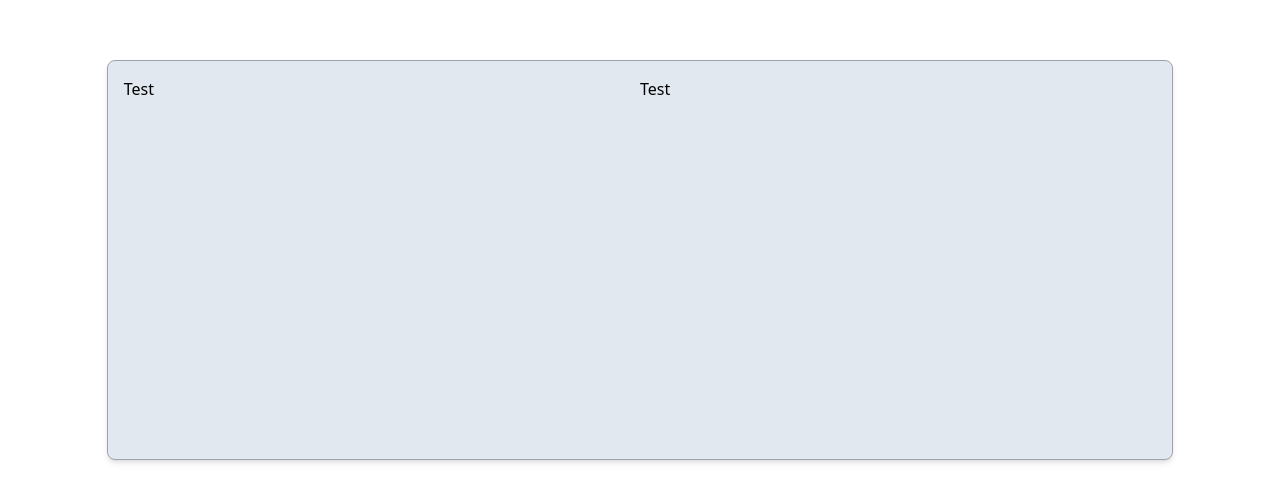
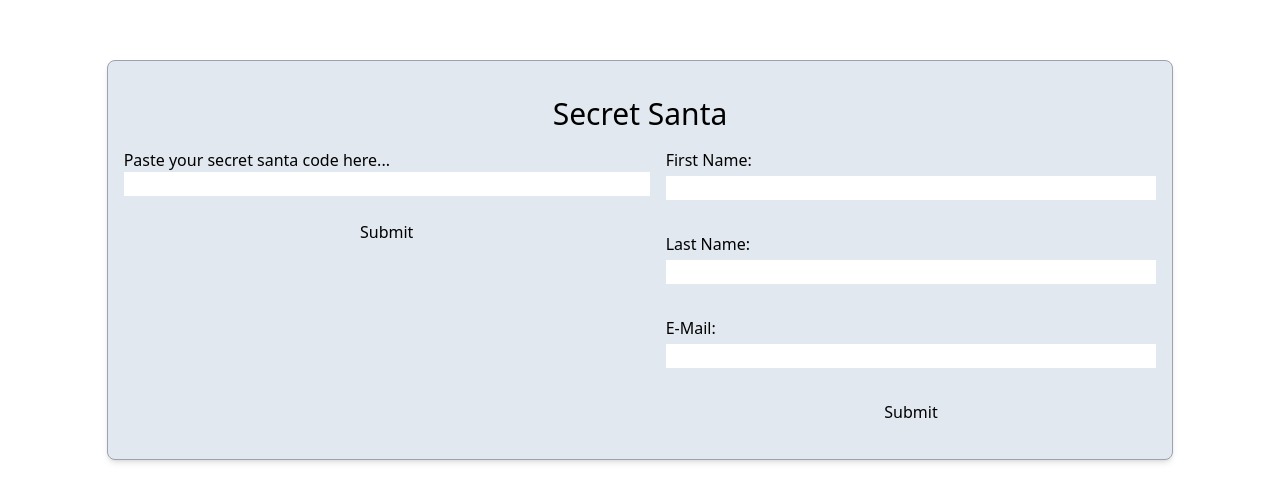
Before and after one commit to migueltinembart/secret-santa, a React (Vite) app in the folder client/: page / in a window 1280 px wide. Shown: the part 140-642 px from the top of the page. Built offline with nearby package versions, Linux system fonts and the light colour scheme.

Commit message:
added zustand for state management

```diff
--- a/client/src/App.tsx
+++ b/client/src/App.tsx
@@ -1,12 +1,47 @@
+import { useState } from "react";
 import Box from "./components/Box";
-
+import { secretSantaCodeStore } from "./state/formState";
 function App() {
+  const code = secretSantaCodeStore((state) => state.code);
   return (
     <>
       <div className="w-screen h-screen flex flex-row justify-center items-center">
-        <Box split={true}>
-          <div>Test</div>
-          <div>Test</div>
+        <Box grid rows={2} cols={2}>
+          <div className="col-span-2 text-center text-3xl">Secret Santa</div>
+          <form
+            action="/index/:id"
+            method="get"
+            className="flex flex-col justify-start"
+          >
+            <label htmlFor="secret-santa-codebox">
+              Paste your secret santa code here...
+            </label>
+
+            <input
+              type="text"
+              id="secret-santa-codebox"
+              minLength={8}
+              maxLength={8}
+            ></input>
+            <br />
+            <input type="submit" value="Submit" className="hover:bg-red-200" />
+          </form>
+          <form
+            action="/register"
+            method="post"
+            className="flex flex-col gap-1"
+          >
+            <label htmlFor="firstName">First Name: </label>
+            <input type="text" name="First Name" id="firstName" />
+            <br />
+            <label htmlFor="lastName">Last Name: </label>
+            <input type="text" name="Last Name" id="lastName" />
+            <br />
+            <label htmlFor="email">E-Mail: </label>
+            <input type="email" name="E-Mail" id="email" />
+            <br />
+            <input type="submit" value="Submit" />
+          </form>
         </Box>
       </div>
     </>
--- a/client/src/components/Box.tsx
+++ b/client/src/components/Box.tsx
@@ -1,10 +1,13 @@
-import {} from "react";
 import classnames from "classnames";
 import { ReactNode } from "react";
 
+
 interface Props {
   children?: ReactNode;
-  split?: Boolean;
+  grid?: Boolean;
+  cols?: Number;
+  rows?: Number;
+  className?: String[];
 }
 export default function Box(props: Props) {
   const classes = classnames(
@@ -17,7 +20,13 @@ export default function Box(props: Props) {
     "border",
     "border-gray-400",
     "p-4",
-     props.split && ["grid", "grid-rows-1 grid-cols-2", ""]
+    props.grid && "grid gap-4 content-center",
+    props.cols && `grid-cols-${props.cols}`,
+    props.rows && `grid-rows-${props.rows}`
   );
-  return <div className={classes}>{props.children}</div>;
+  return (
+    <>
+      <div className={classes}>{props.children}</div>
+    </>
+  );
 }
--- /dev/null
+++ b/client/src/state/formState.ts
@@ -0,0 +1,8 @@
+import { create } from "zustand";
+
+const secretSantaCodeStore = create((set) => ({
+  code: "",
+  changeCode: (input: String) => set((state: String) => ({ code: input })),
+}));
+
+export { secretSantaCodeStore };
--- a/package.json
+++ b/package.json
@@ -15,9 +15,11 @@
   "dependencies": {
     "dotenv": "^16.0.3",
     "express": "^4.18.2",
+    "immer": "^10.0.1",
     "mongoose": "^7.0.4",
     "nodemon": "^2.0.22",
-    "path": "^0.12.7"
+    "path": "^0.12.7",
+    "zustand": "^4.3.7"
   },
   "devDependencies": {
     "@types/express": "^4.17.17",
```
Also changed, not shown: 1 other file (tests, documents, lock files or other folders).
